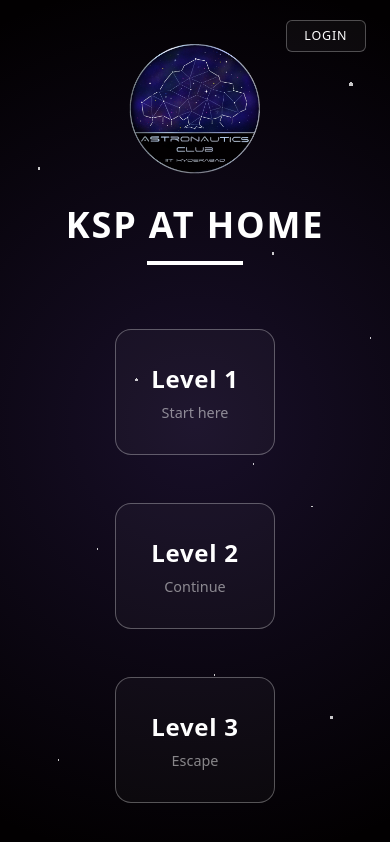
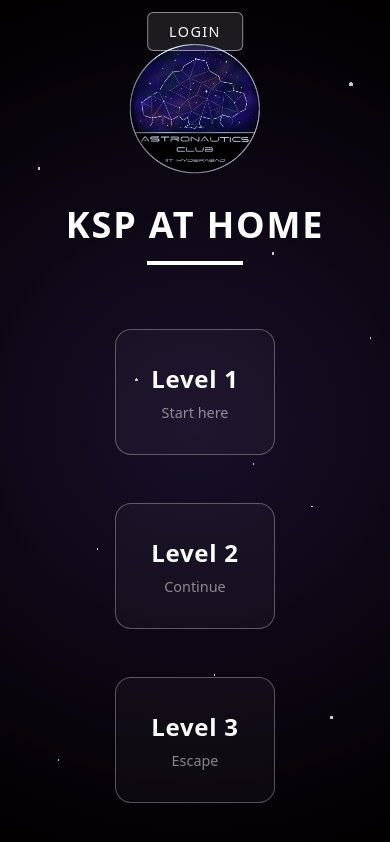
Before and after one commit to astronauticsclub-iiith/KSP-at-home, a website built with Vite: page index.html in a window 390 px wide. Shown: the top 842 px of the page. Built offline with nearby package versions, Linux system fonts and the light colour scheme.

Commit message:
fix mobile css

```diff
--- a/index.html
+++ b/index.html
@@ -245,6 +245,27 @@
     font-family: inherit;
   }
   #login-confirm:hover { background: rgba(255,255,255,0.14); }
+
+  /* Make login more prominent on small screens */
+  @media (max-width: 500px) {
+    #login-area {
+      top: 0.75rem;
+      right: auto;
+      left: 50%;
+      transform: translateX(-50%);
+      justify-content: center;
+    }
+
+    .login-pill {
+      padding: 0.55rem 1.3rem;
+      font-size: 0.9rem;
+      border: 1.5px solid rgba(255,255,255,0.5);
+      background: rgba(255,255,255,0.1);
+      letter-spacing: 0.1em;
+    }
+
+    #pilot-name { font-size: 0.85rem; }
+  }
 </style>
 </head>
 <body>
```
